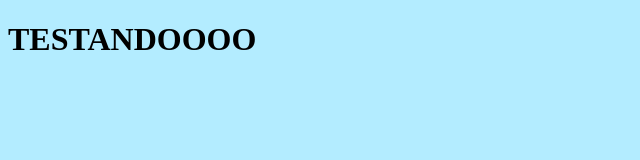
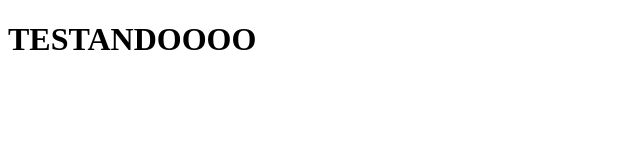
Before and after one commit to rbkandrade/rbkandrade.github.io, a plain HTML site: page index.html in a window 1280 px wide. Shown: the whole page, without its empty margins (0-640 px from the left). Drawn offline with Linux system fonts and the light colour scheme.

Commit message:
Update index.html

```diff
--- a/index.html
+++ b/index.html
@@ -6,9 +6,6 @@
     <meta http-equiv="X-UA-Compatible" content="ie=edge">
     <title>Meu primeiro site no GitHub Pages</title>
 <style>
-body {
-       background-color: #b3ecff
-}
 </style>
     <h1>TESTANDOOOO</h1>
 </body>
```
